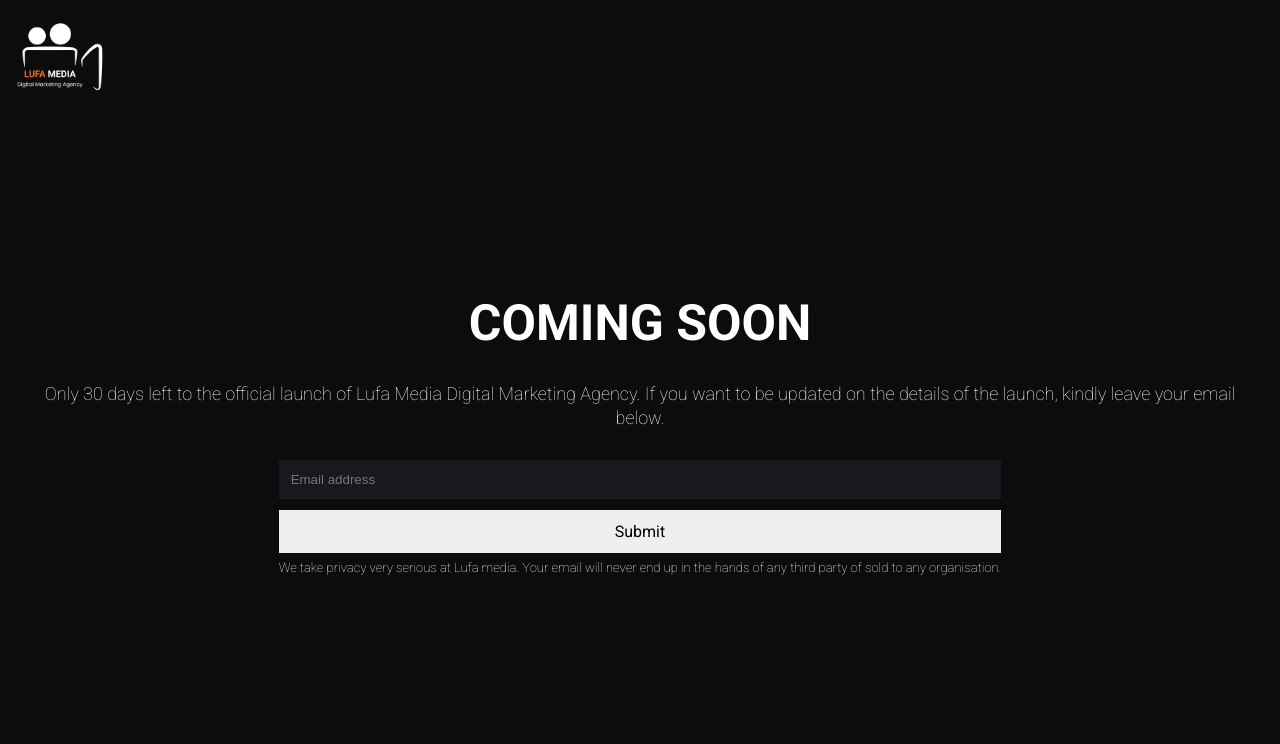
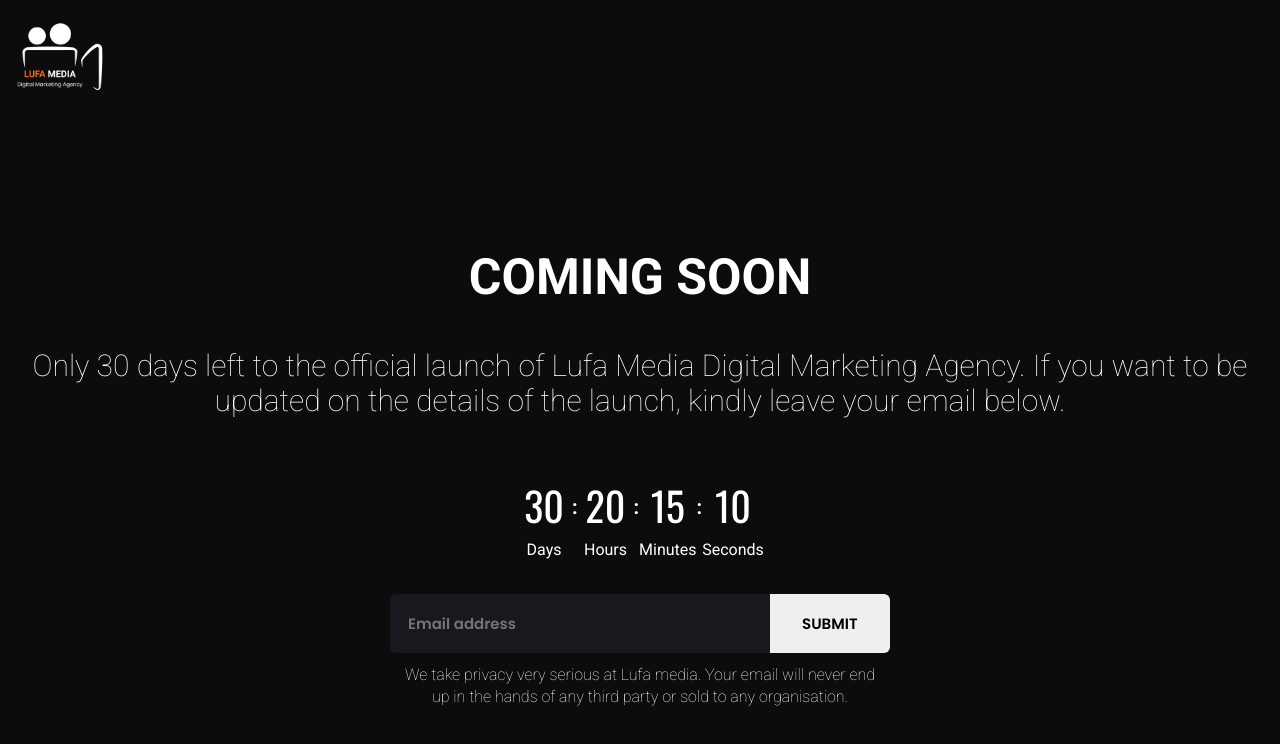
Before and after one commit to DrRichadams/first-nextjs, a Next.js app: page / in a window 1280 px wide. Shown: the top 744 px of the page. Built offline with nearby package versions, Linux system fonts and the light colour scheme.

Commit message:
added the timer

```diff
--- a/components/home-page/coming-soon.js
+++ b/components/home-page/coming-soon.js
@@ -1,12 +1,11 @@
 import React from 'react';
 import classes from "./home.module.css";
 
-const TimeBox = ({value, label, colon}) => {
+const TimeBox = ({value, label}) => {
     return(
         <div className={classes.timeBox}>
           <div>
             <div>{value}</div>
-            <div className={classes.colon}>{colon}</div>
           </div>
           <label>{label}</label>
         </div>
@@ -16,10 +15,13 @@
 const ComingSoon = ({days, hours, minutes, seconds}) => {
   return (
     <div className={classes.comingBox}>
-      <TimeBox value={days} label="Days" colon=":" />
-      <TimeBox value={hours} label="Hours" colon=":" />
-      <TimeBox value={minutes} label="Minutes" colon=":" />
-      <TimeBox value={seconds} label="Seconds" colon="" />
+      <TimeBox value={days} label="Days" />
+      <div className={classes.colon}>:</div>
+      <TimeBox value={hours} label="Hours" />
+      <div className={classes.colon}>:</div>
+      <TimeBox value={minutes} label="Minutes" />
+      <div className={classes.colon}>:</div>
+      <TimeBox value={seconds} label="Seconds" />
     </div>
   )
 }
--- a/components/home-page/home.module.css
+++ b/components/home-page/home.module.css
@@ -1,5 +1,6 @@
 .comingBox {
     padding: 15px;
+    margin-bottom: 20px;
     display: flex;
     /* background-color: grey; */
     align-self: center;
@@ -29,8 +30,13 @@
     font-size: 40px;
 }
 
-.colon {
-    position: absolute;
-    right: -30%;
-    /* transform: translateX(10%); */
+
+.comingBox .colon {
+    /* display: flex;
+    justify-content: center;
+    align-items: center; */
+    transform: translateY(20px);
+    /* height: 70%; */
+    font-weight: bold;
+    font-size: 20px;
 }
--- /dev/null
+++ b/components/layout/layout.js
@@ -0,0 +1,13 @@
+import { Fragment } from "react";
+import classes from "./layout.module.css";
+
+function Layout(props) {
+    <Fragment>
+        <nav className={classes.nav}>
+            <img src="/images/onDark.png" alt="Logo" />
+        </nav>
+        <main>{props.children}</main>
+    </Fragment>
+}
+
+export default Layout;
--- /dev/null
+++ b/components/layout/layout.module.css
@@ -0,0 +1,13 @@
+.nav {
+    width: 100%;
+    /* background-color: red; */
+    position: absolute;
+    top: 0;
+    display: flex;
+    justify-content: space-between;
+    padding: 12px;
+}
+
+.nav img {
+    width: 95px;
+}
--- /dev/null
+++ b/components/modals/warning-modal.js
@@ -0,0 +1,11 @@
+import ReactDOM from "react-dom";
+import React from "react";
+
+const WarningModal = (Component) => (props) =>{
+    return ReactDOM.createPortal(
+        <Component {...props} />,
+        document.getElementById('warning-portal')
+    )
+}
+
+export default WarningModal;
--- a/pages/_app.js
+++ b/pages/_app.js
@@ -1,8 +1,19 @@
 import '../styles/globals.css';
+import Layout from '../components/layout/layout';
+import classes from "./home.module.css";
+import WarningModal from '../components/modals/warning-modal';
 
 function MyApp({ Component, pageProps }) {
   return (
-      <Component {...pageProps} />
+      <div>
+        <WarningModal>
+          <h1>HELLO</h1>
+        </WarningModal>
+        <nav className={classes.nav}>
+            <img src="/images/onDark.png" alt="Logo" />
+        </nav>
+        <Component {...pageProps} />
+      </div>
   )
 }
 
--- a/pages/_document.js
+++ b/pages/_document.js
@@ -1,6 +1,7 @@
-import { Html, Head, Main, NextScript } from 'next/document'
+import Document, { Html, Head, Main, NextScript } from 'next/document'
 
-export default function Document() {
+class MyDocument extends Document{
+  render(){
     return (
       <Html lang='en'>
         <Head>
@@ -9,9 +10,13 @@
           <link href="https://fonts.googleapis.com/css2?family=Inter:wght@100;200;300;400;500;600;700;800;900&family=Oswald:wght@200;300;400;500;600;700&family=Poppins:ital,wght@0,100;0,200;0,300;0,400;0,500;0,600;0,700;0,800;0,900;1,100;1,200;1,300;1,400;1,500;1,600;1,700;1,800;1,900&family=Roboto:ital,wght@0,100;0,300;0,400;0,500;0,700;0,900;1,100;1,300;1,400;1,500;1,700;1,900&display=swap" rel="stylesheet" />
         </Head>
         <body>
+          <div className="warning-portal"></div>
           <Main />
           <NextScript />
         </body>
       </Html>
     )
   }
+}
+
+export default MyDocument;
--- a/pages/home.module.css
+++ b/pages/home.module.css
@@ -20,7 +20,7 @@
     /* background-color: red; */
     text-align: center;
     padding: 20px;
-    padding-top: 90px;
+    padding-top: 200px;
     /* gap: 20px; */
     height: 100vh;
     position: relative;
@@ -63,23 +63,83 @@
     gap: 6px;
 }
 
+@media (min-width: 500px) {
+
+    .form {
+        flex-direction: column;
+        justify-content: center;
+        align-items: center;
+    }
+
+    .form>div {
+        flex-direction: row;
+        align-items: center;
+        gap: 0;
+    }
+
+    .form>div input {
+        border-radius: 6px 0 0 6px;
+        width: 100%;
+        min-width: 350px;
+    }
+
+    .form>div button {
+        border-radius: 0 6px 6px 0;
+        width: 150px;
+        margin-top: 0;
+    }
+
+    .form p {
+        width: 500px;
+        padding: 0 15px !important;
+        /* margin-top: 15px; */
+        transform: translateY(5px);
+        font-size: 16px;
+        line-height: 22px;
+        text-align: center;
+    }
+
+    .homeBox>p {
+        font-size: 30px;
+        line-height: 35px;
+    }
+}
+
+@media (min-width: 1290px) {
+    .homeBox {
+        padding: 0 150px !important;
+    }
+}
+
 .form input {
-    padding: 12px;
+    padding: 18px;
     border: none;
     outline: none;
     /* background-color: rgb(36, 40, 80); */
     background-color: #17191f;
     color: #fff;
+    max-width: 460px;
+    border-radius: 6px;
+    font-family: 'Poppins', sans-serif;
+    font-size: 15px;
+    font-weight: 600;
 }
 
 .form button {
-    padding: 12px;
+    padding: 18px;
     border: none;
     outline: none;
     margin-top: 5px;
+    max-width: 460px;
+    border-radius: 6px;
+    font-family: 'Poppins', sans-serif;
+    font-size: 15px;
+    text-transform: uppercase;
+    font-weight: 600;
 }
 
 .form p {
     margin: 0;
+    margin-bottom: 30px;
     padding: 0;
 }
--- a/pages/index.js
+++ b/pages/index.js
@@ -1,12 +1,12 @@
-// import ComingSoon from "../components/home-page/coming-soon"
+import ComingSoon from "../components/home-page/coming-soon"
 import classes from "./home.module.css"
 
 export default function HomePage(props) {
+  const handleSubmit = (e) => {
+    e.preventDefault()
+  }
   return (
     <div className={classes.homeBox}>
-      <nav className={classes.nav}>
-        <img src="/images/onDark.png" alt="" />
-      </nav>
       {/* <h1>Lufa Media Digital Marketing Agency</h1> */}
       <h3>COMING SOON</h3>
       {/* <ComingSoon days={30} hours={15} minutes={30} seconds={10} /> */}
@@ -16,12 +16,15 @@
         If you want to be updated on the details of the launch,
         kindly leave your email below.
       </p>
-      <form className={classes.form}>
-        <input type="email" placeholder="Email address" />
-        <button>Submit</button>
+      <ComingSoon days={30} hours={20} minutes={15} seconds={10} />
+      <form className={classes.form} onSubmit={handleSubmit}>
+        <div className={classes.form}>
+          <input type="email" placeholder="Email address" />
+          <button>Submit</button>
+        </div>
         <p>
           We take privacy very serious at Lufa media. Your email will never end up in the hands of any
-          third party of sold to any organisation.
+          third party or sold to any organisation.
         </p>
       </form>
     </div>
```
Lines whose indentation alone changed are shown as unchanged.
